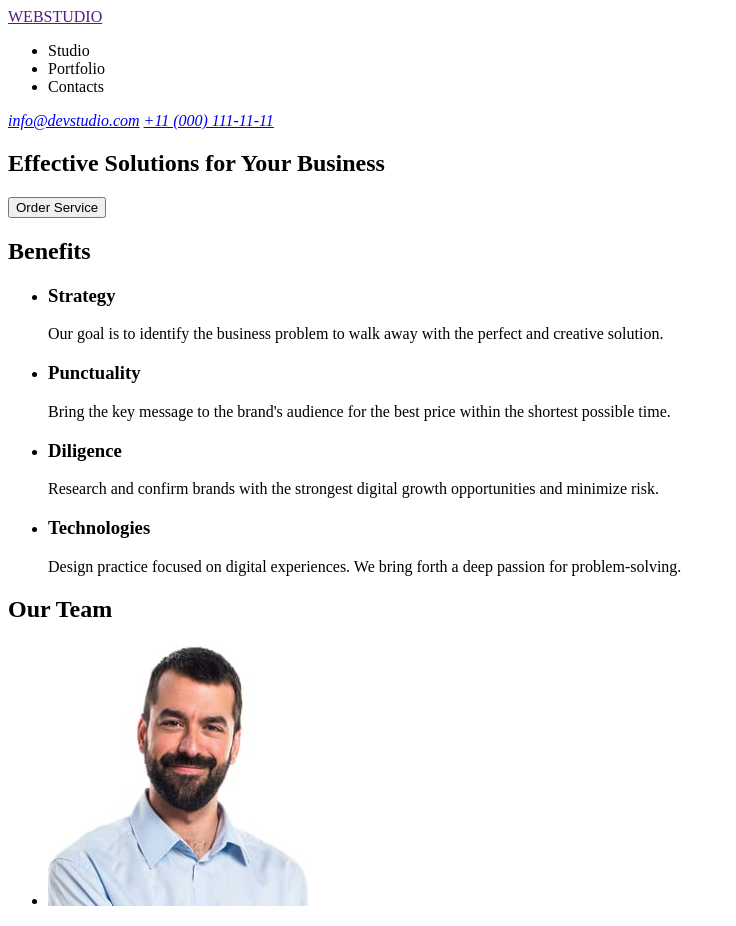
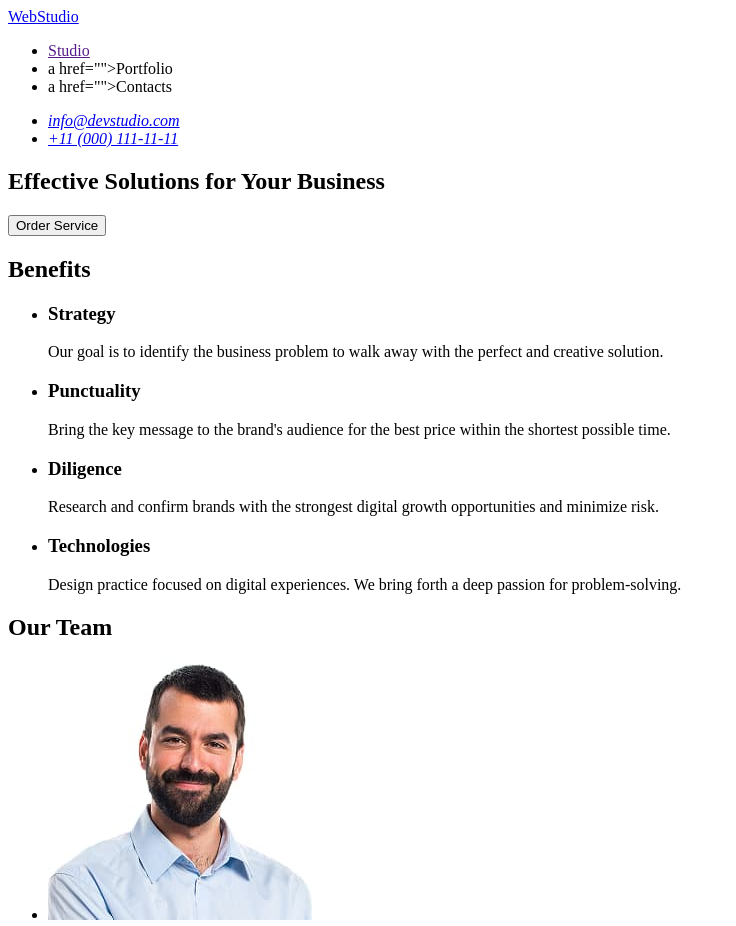
Before and after one commit to Anna-makarova25/goit-markup-hw-01, a plain HTML site: page index.html in a window 1280 px wide. Shown: the top 926 px of the page, without its empty margins (0-736 px from the left). Drawn offline with Linux system fonts and the light colour scheme.

Commit message:
changed  index.html

```diff
--- a/index.html
+++ b/index.html
@@ -10,16 +10,22 @@
 <body>
     <header>
         <nav>
-            <a href="">WEBSTUDIO</a>
+            <a href="./index.html">WebStudio</a>
             <ul>
-                <li>Studio</li>
-                <li>Portfolio</li>
-                <li>Contacts</li>
+                <li><a href="">Studio</a></li>
+                <li>a href="">Portfolio</li>
+                <li>a href="">Contacts</li>
             </ul>
         </nav>
         <address>
-            <a href="mailto:info@devstudio.com">info@devstudio.com</a>
-            <a href="tel:+110001111111">+11 (000) 111-11-11</a>
+            <ul>
+                <li>
+                    <a href="mailto:info@devstudio.com">info@devstudio.com</a>
+                </li>
+                <li>
+                    <a href="tel:+110001111111">+11 (000) 111-11-11</a>
+                </li>
+            </ul>
         </address>
     </header>
 
@@ -62,22 +68,22 @@
             <h2>Our Team</h2>
             <ul>
                 <li>
-                    <img src="./images/team-1.jpg" alt="Mark Guerrero" width="260" height="264">
+                    <img src="./images/team-1.jpg" alt="Mark Guerrero" width="264" height="260">
                     <h3>Mark Guerrero</h3>
                     <p>Product Designer</p>
                 </li>
                 <li>
-                    <img src="./images/team-2.jpg" alt="Tom Ford" width="260" height="264">
+                    <img src="./images/team-2.jpg" alt="Tom Ford" width="264" height="260">
                     <h3>Tom Ford</h3>
                     <p>Frontend Developer</p>
                 </li>
                 <li>
-                    <img src="./images/team-3.jpg" alt="Camila Garcia" width="260" height="264">
+                    <img src="./images/team-3.jpg" alt="Camila Garcia" width="264" height="260">
                     <h3>Camila Garcia</h3>
                     <p>Marketing</p>
                 </li>
                 <li>
-                    <img src="./images/team-4.jpg" alt="Daniel Wilson" width="260" height="264">
+                    <img src="./images/team-4.jpg" alt="Daniel Wilson" width="264" height="260">
                     <h3>Daniel Wilson</h3>
                     <p>UI Designer</p>
                 </li>
@@ -86,7 +92,7 @@
     </main>
 
     <footer>
-        <a href="#">WEBSTUDIO</a>
+        <a href="./index.html">WEBSTUDIO</a>
         <p>Increase the flow of customers and sales for your business with digital marketing & growth solutions.</p>
     </footer>
 </body>
```
